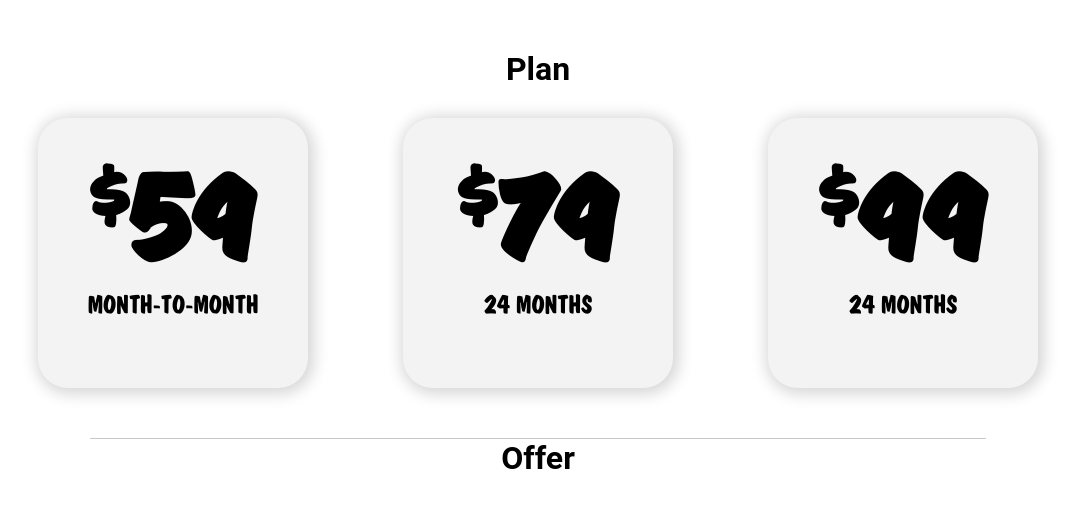
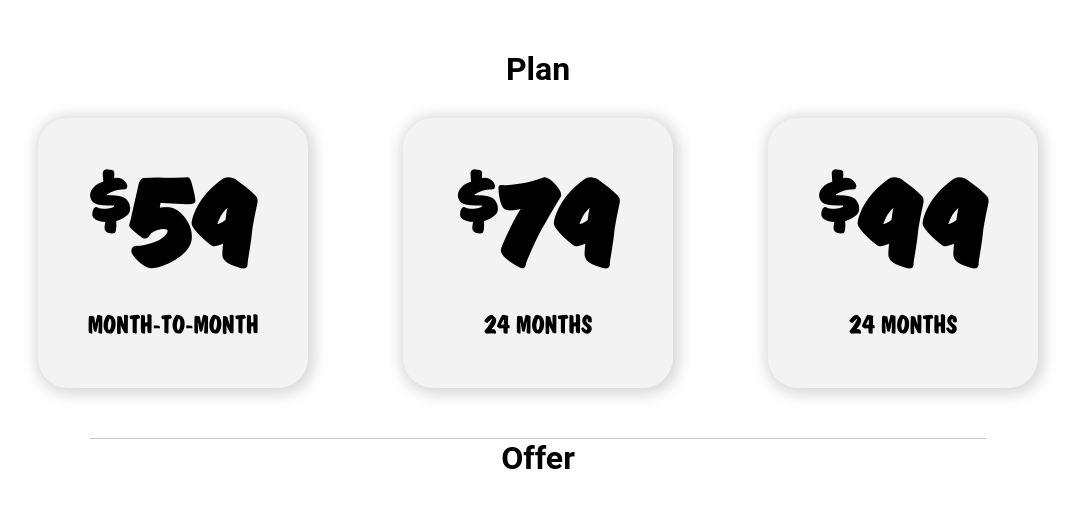
Before and after one commit to HaydosRf1/MagicNumber, a plain HTML site: page index.html in a window 1280 px wide. Shown: the whole page, without its empty margins (102-1181 px from the left). Drawn offline with Linux system fonts and the light colour scheme.

Commit message:
Minor CSS fix to .plan spacing

```diff
--- a/style.css
+++ b/style.css
@@ -53,9 +53,9 @@ body {
     flex-direction: column;
     align-items: center;
     justify-content: center;
+    gap: 40px;
     background-color: rgb(243, 243, 243);
     box-shadow: 2px 2px 15px 4px rgb(214, 214, 214);
-
     padding: 10px;
     border-radius: 30px;
     width: 250px;
@@ -83,6 +83,8 @@ body {
 .plan h3 {
     font-size: 160%;
     font-family: JB_Callout, Helvetica, sans-serif;
+    margin: 0;
+    padding: 0;
 }
 
 .divide {
```
